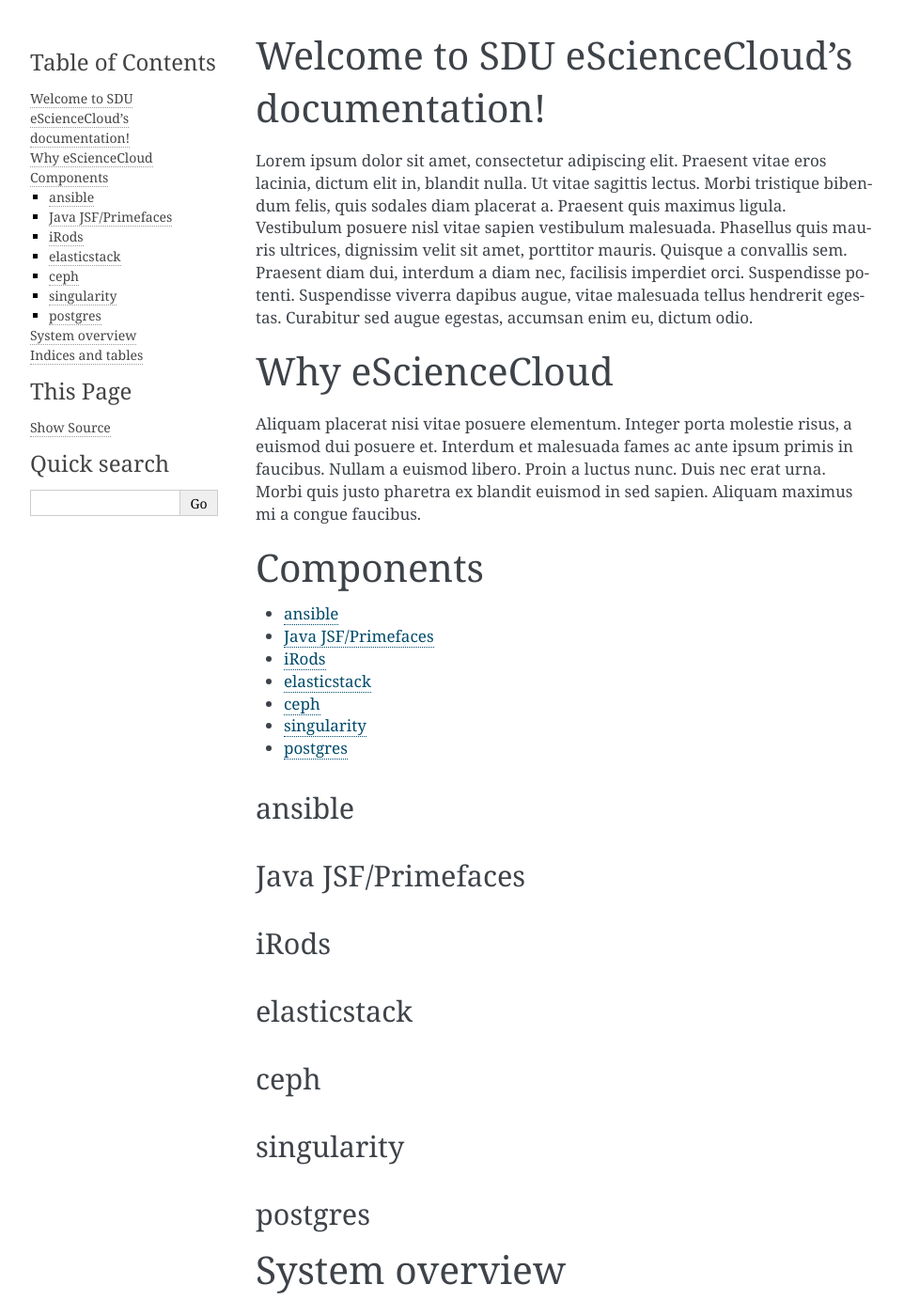
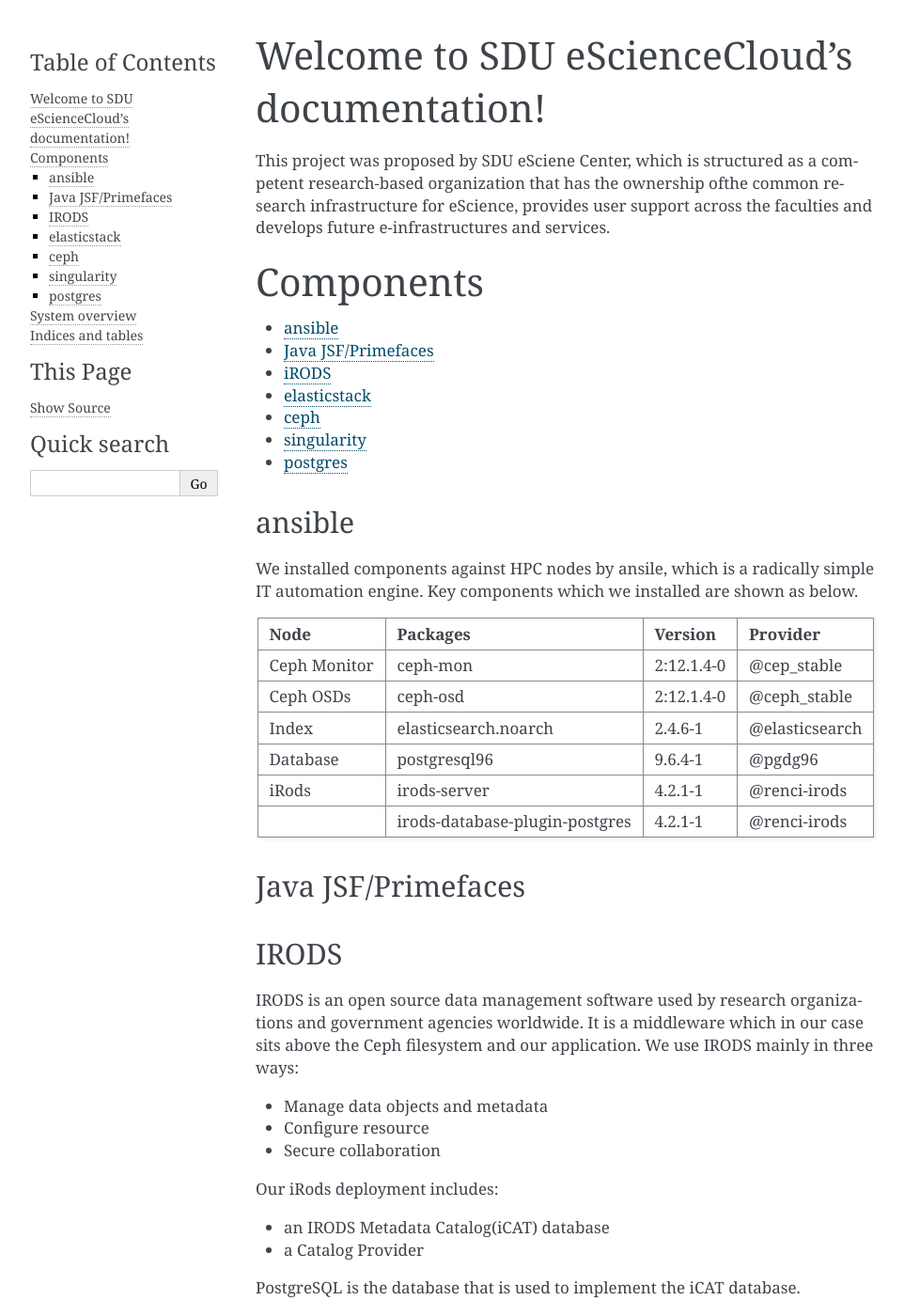
Before and after one commit to SDU-eScience/Documentation, a Sphinx documentation site: the page built from docs/source/index.rst, in a window 1280 px wide and 1400 px high. Shown: the whole window at 94% size, without its empty margins (148-1110 px from the left). Built offline with Sphinx 7.4.7, drawn with Linux system fonts in a browser that asks for light colours.

Commit message:
removing Why eScienceCloud section

```diff
--- a/docs/source/index.rst
+++ b/docs/source/index.rst
@@ -5,20 +5,13 @@
 
 Welcome to SDU eScienceCloud's documentation!
 =============================================
-
-Lorem ipsum dolor sit amet, consectetur adipiscing elit. Praesent vitae eros lacinia, dictum elit in, blandit nulla. Ut vitae sagittis lectus. Morbi tristique bibendum felis, quis sodales diam placerat a. Praesent quis maximus ligula. Vestibulum posuere nisl vitae sapien vestibulum malesuada. Phasellus quis mauris ultrices, dignissim velit sit amet, porttitor mauris. Quisque a convallis sem. Praesent diam dui, interdum a diam nec, facilisis imperdiet orci. Suspendisse potenti. Suspendisse viverra dapibus augue, vitae malesuada tellus hendrerit egestas. Curabitur sed augue egestas, accumsan enim eu, dictum odio.
-
-Why eScienceCloud
-=============================================
-
-Aliquam placerat nisi vitae posuere elementum. Integer porta molestie risus, a euismod dui posuere et. Interdum et malesuada fames ac ante ipsum primis in faucibus. Nullam a euismod libero. Proin a luctus nunc. Duis nec erat urna. Morbi quis justo pharetra ex blandit euismod in sed sapien. Aliquam maximus mi a congue faucibus.
+This project was proposed by SDU eSciene Center, which is structured as a competent research-based organization that has the ownership ofthe common research infrastructure for eScience, provides user support across the faculties and develops future e-infrastructures and services.
 
 Components
 ==========
-
 * `ansible`_
 * `Java JSF/Primefaces`_
-* `iRods`_
+* `iRODS`_
 * `elasticstack`_
 * `ceph`_
 * `singularity`_
@@ -26,10 +19,44 @@ Components
 
 ansible
 '''''''
+We installed components against HPC nodes by ansile, which is a radically simple IT automation engine. Key components which we installed are shown as below.
+
++-----------------+------------------------------+------------------+--------------+
+|Node             |Packages                      |Version           |Provider      |
++=================+==============================+==================+==============+
+|Ceph Monitor     |ceph-mon                      |2:12.1.4-0        |@cep_stable   |
++-----------------+------------------------------+------------------+--------------+
+|Ceph OSDs        |ceph-osd                      |2:12.1.4-0        |@ceph_stable  |
++-----------------+------------------------------+------------------+--------------+
+|Index            |elasticsearch.noarch          |2.4.6-1           |@elasticsearch|
++-----------------+------------------------------+------------------+--------------+
+|Database         |postgresql96                  |9.6.4-1           |@pgdg96       |
++-----------------+------------------------------+------------------+--------------+
+|iRods            |irods-server                  |4.2.1-1           |@renci-irods  |
++-----------------+------------------------------+------------------+--------------+
+|                 |irods-database-plugin-postgres|4.2.1-1           |@renci-irods  |
++-----------------+------------------------------+------------------+--------------+
+
+
 Java JSF/Primefaces
 '''''''''''''''''''
-iRods
+IRODS
 '''''
+
+IRODS is an open source data management software used by research organizations and government agencies worldwide. It is a middleware which in our case sits above the Ceph filesystem and our application.
+We use IRODS mainly in three ways:
+
+* Manage data objects and metadata
+* Configure resource
+* Secure collaboration
+
+Our iRods deployment includes:
+
+* an IRODS Metadata Catalog(iCAT) database
+* a Catalog Provider
+
+PostgreSQL is the database that is used to implement the iCAT database.
+
 elasticstack
 '''''''''''''
 ceph
@@ -45,7 +72,6 @@ System overview
 Mauris rhoncus condimentum leo a vulputate. Morbi placerat tristique quam, ac facilisis felis ultricies a. Maecenas fermentum in eros eget condimentum. Sed in iaculis est. Fusce aliquam felis ut convallis dapibus. Sed massa metus, facilisis ut eleifend sed, accumsan ut mauris. Phasellus sollicitudin, odio in pulvinar fringilla, dolor sapien fringilla ipsum, nec bibendum felis dolor quis ipsum
 
 
-
 .. toctree::
    :maxdepth: 2
    :caption: Contents:
```
